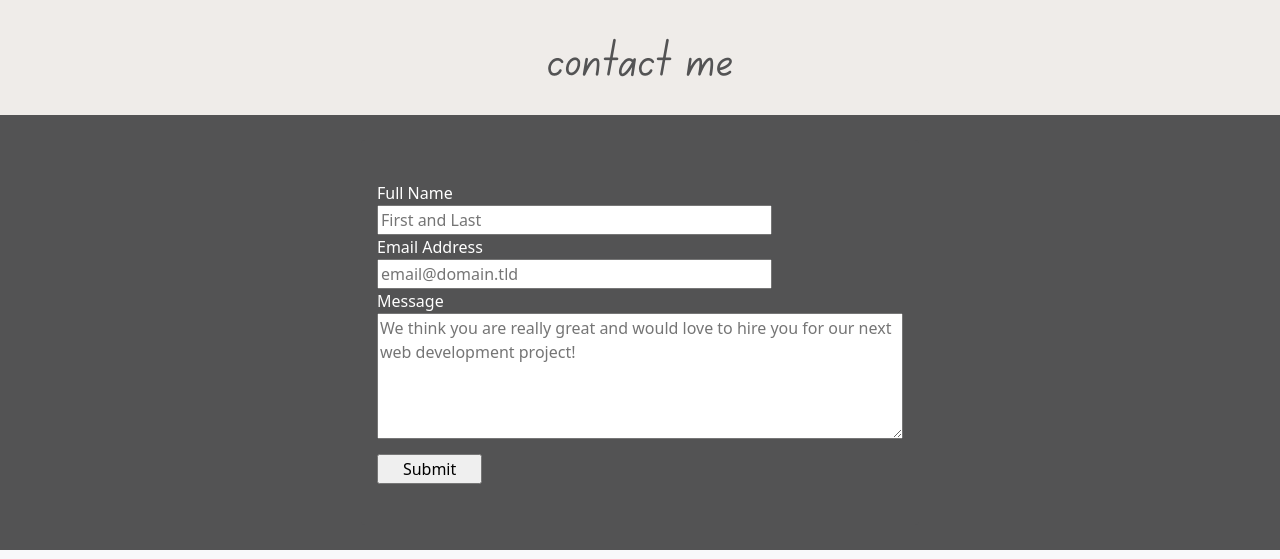
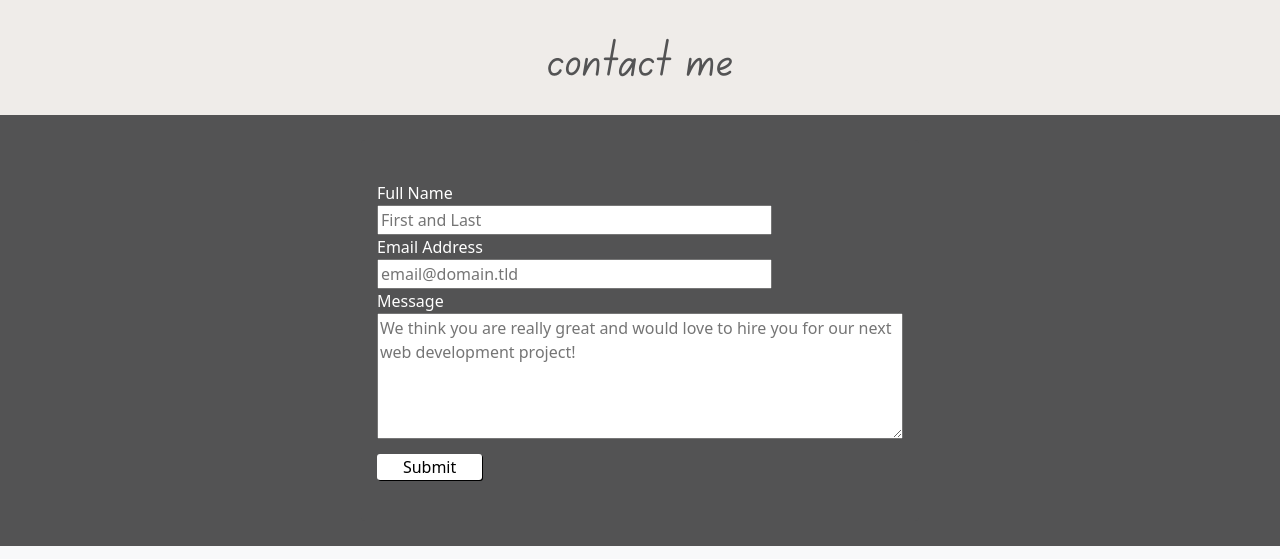
Before and after one commit to nelliecrocker/portfolio, a plain HTML site: page index.html in a window 1280 px wide. Shown: the part 2230-2789 px from the top of the page. Drawn offline with nearby package versions, Linux system fonts and the light colour scheme.

Commit message:
fixed button centering and added favicon

```diff
--- a/index.html
+++ b/index.html
@@ -6,6 +6,9 @@
     <meta http-equiv="X-UA-Compatible" content="IE=edge">
     <meta name="viewport" content="width=device-width, initial-scale=1.0">
     <title>Nellie Crocker - Portfolio</title>
+
+    <!-- Favicon -->
+    <link rel="shortcut icon" href="./assets/hi-circle.png" type="image/x-icon">
     <!-- Main stylesheet -->
     <link rel="stylesheet" href="style.css">
     <!-- Bootstrap CSS-->
@@ -218,7 +221,8 @@
                                     <input type="hidden" name="_subject" id="email-subject"
                                         value="Contact Form Submission">
                                 </fieldset>
-                                <input type="submit" value="Submit" id="form-button">
+                                <button id="form-button" class="text-center" type="submit">Submit
+                                </button>
                             </form>
 
                         </div>
--- a/style.css
+++ b/style.css
@@ -157,7 +157,10 @@ textarea {
 #form-button {
     width: 20%;
     margin-top: 15px;
-    text-align: center;
+    background-color: white;
+    border: none;
+    border-radius: 3px;
+    box-shadow: 1px 1px;
 
 }
 
```
